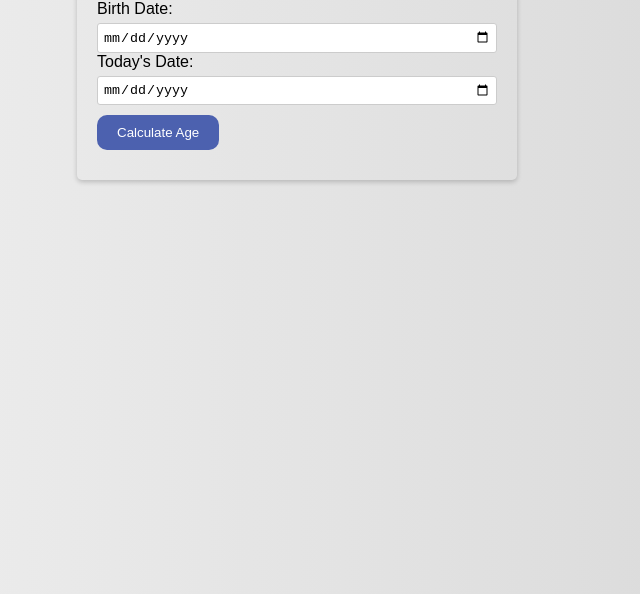
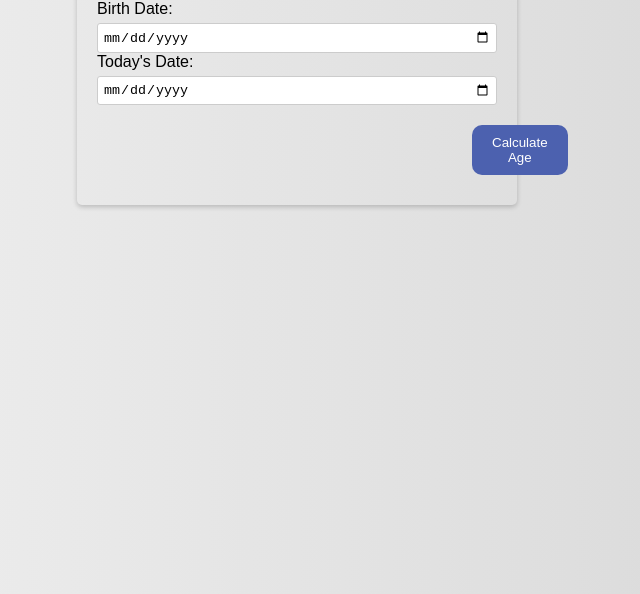
Before and after one commit to vaibhavtrivedi2002/Age-Calculator, a plain HTML site: page index.html in a window 1280 px wide. Shown: the part 206-800 px from the top of the page, without its empty margins (343-983 px from the left). Drawn offline with Linux system fonts and the light colour scheme.

Commit message:
Update style.css

```diff
--- a/style.css
+++ b/style.css
@@ -40,6 +40,8 @@ input[type="date"] {
     border: none;
     border-radius: 10px;
     cursor: pointer;
+    margin-top: 10px;
+    margin-left: 375px;
     transition: background-color 0.2s ease-in-out;
 }
 
```
